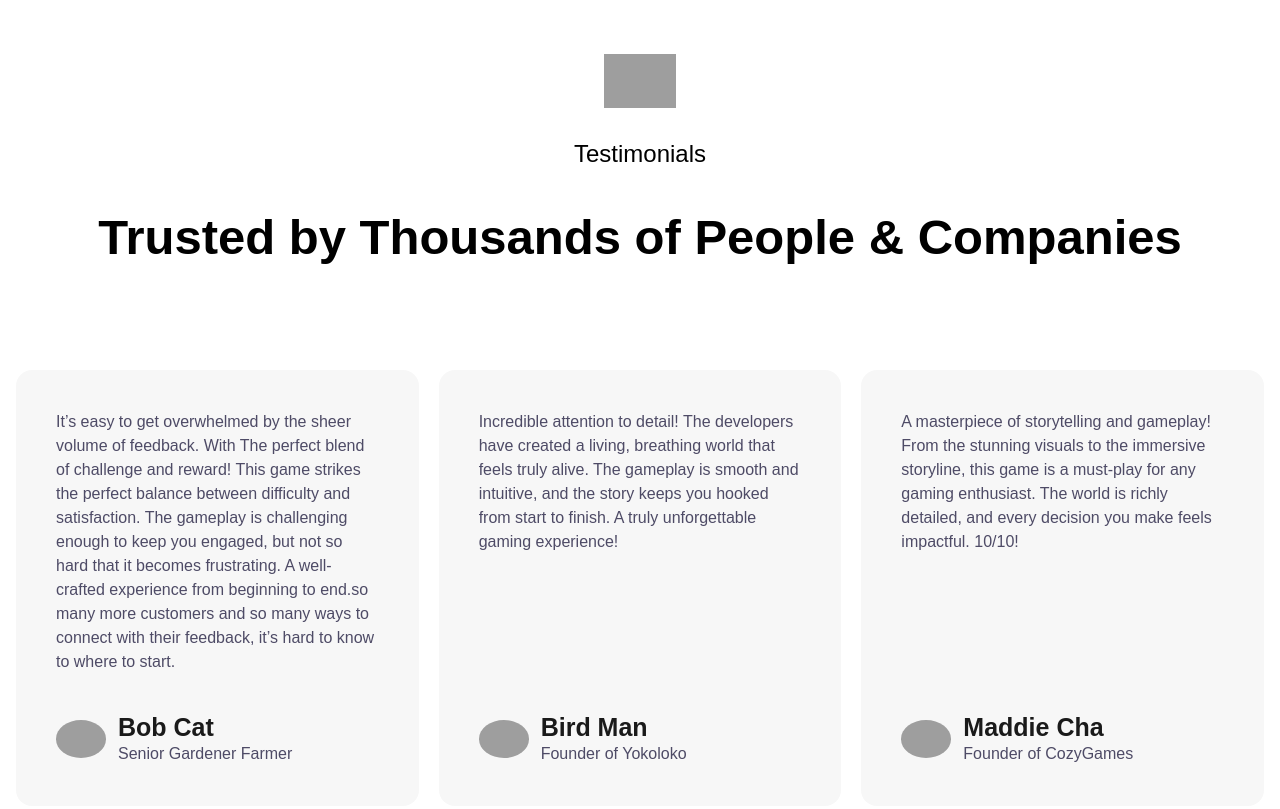
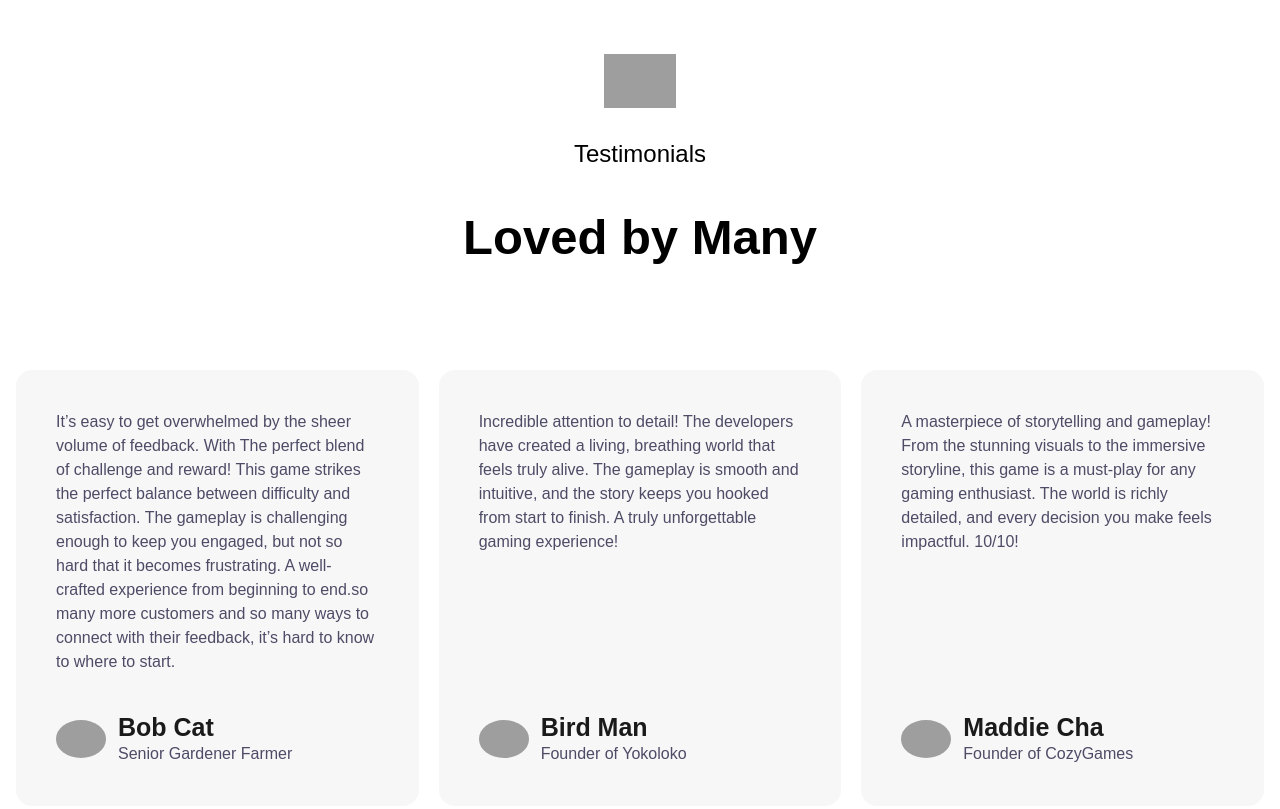
Before and after one commit to jsihuang/TimelessMessages, an Astro site: page / in a window 1280 px wide. Shown: the part 3062-3871 px from the top of the page. Built offline with nearby package versions, Linux system fonts and the light colour scheme; Astro itself is replaced by a stand-in of ours; grey boxes are pictures that could not be loaded; a web font is replaced by a local one.

Commit message:
changed testimonies title

```diff
--- a/src/components/reviews.astro
+++ b/src/components/reviews.astro
@@ -8,7 +8,7 @@
           <!--Yellow Quote-->
           <img class="cs-quote" aria-hidden="true" src="https://csimg.nyc3.cdn.digitaloceanspaces.com/Images/Graphics/quote-yellow.svg" decoding="async" alt="quote icon" width="40" height="33" loading="lazy">
           <span class="cs-topper">Testimonials</span>
-          <h2 class="cs-title">Trusted by Thousands of People & Companies</h2>
+          <h2 class="cs-title">Loved by Many</h2>
           <!-- <p class="cs-text">
               At Stitch Cleaning Service, let us help you solve problems so that you can focus on your mission. We support businesses through periods of expansion, succession.
           </p> -->
```
